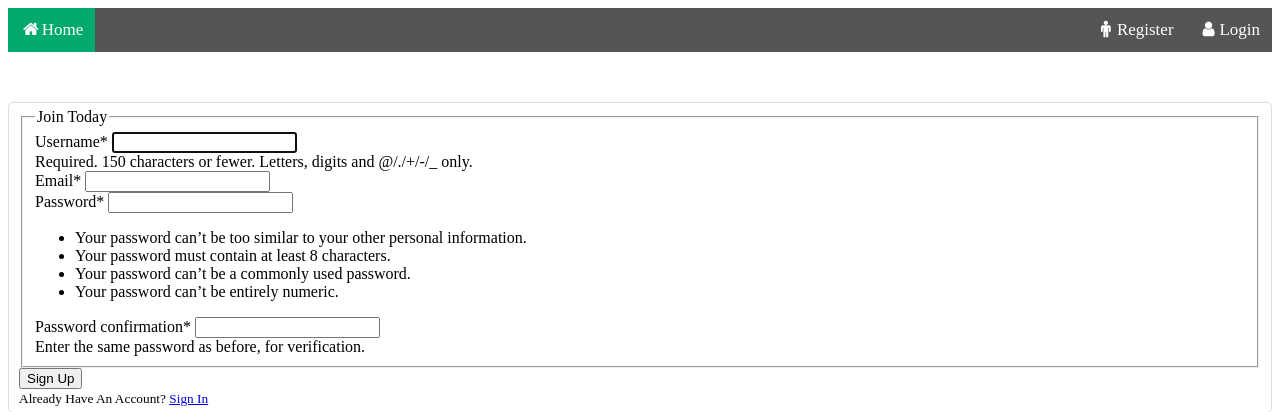
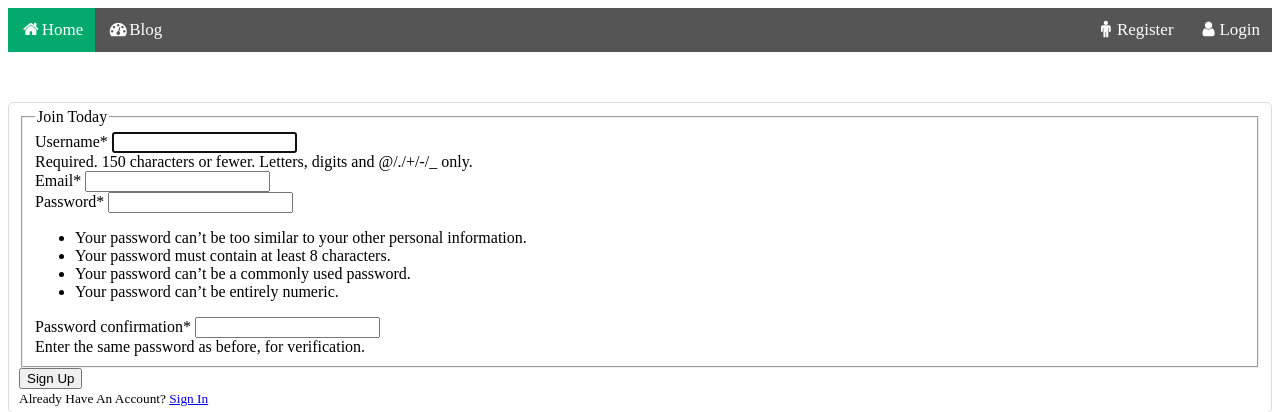
Before and after one commit to justdiyas/first_dj_pjt, a Django app: page /register/ in a window 1280 px wide. Shown: the top 412 px of the page. Run offline with Django 5.2, Linux system fonts and the light colour scheme; some libraries are stand-ins or nearby versions.

Commit message:
Added home view and template

```diff
--- a/justblog/blog/templates/blog/base_blog.html
+++ b/justblog/blog/templates/blog/base_blog.html
@@ -3,7 +3,6 @@
 <html lang="en-US">
 <head>
     <meta charset="UTF-8">
-    <meta name="viewport" content="width=device-width, initial-scale=1">
     {% block title %}
         {% if title %}
             <title>{{ title }}</title>
@@ -16,12 +15,12 @@
 </head>
 <body>
     <div class="navbar">
+        <a class="active" href="{% url 'blog:blog-home' %}"><i class="fa fa-fw fa-home"></i>Home</a>
+        <a href="{% url 'blog:blog-main' %}"><i class="fa fa-fw fa-dashboard"></i>Blog</a>
         {% if user.is_authenticated %}
-            <a class="active" href="{% url 'blog:blog-main' %}"><i class="fa fa-fw fa-home"></i>Home</a>
             <a href="#"><i class="fa fa-fw fa-info"></i>Profile</a>
-            <a href="{% url 'user:user-logout' %}" class="split"><i class="fa fa-fw fa-user"></i>Logout</a>
+            <a href="{% url 'user:user-logout' %}" class="split"><i class="fa fa-fw fa-sign-out"></i>Logout</a>
         {% else %}
-            <a class="active" href="{% url 'blog:blog-main' %}"><i class="fa fa-fw fa-home"></i>Home</a>
             <a href="{% url 'user:user-login' %}" class="split"><i class="fa fa-fw fa-user"></i>Login</a>
             <a href="{% url 'user:user-register' %}" class="split"><i class="fa fa-fw fa-male"></i>Register</a>
         {% endif %}
--- a/justblog/blog/urls.py
+++ b/justblog/blog/urls.py
@@ -3,5 +3,6 @@ from . import views
 
 app_name = 'blog'
 urlpatterns = [
-    path('', views.mainListView.as_view(), name='blog-main'),
+    path('blog/', views.mainListView.as_view(), name='blog-main'),
+    path('', views.home, name='blog-home'),
 ]
--- a/justblog/blog/views.py
+++ b/justblog/blog/views.py
@@ -6,3 +6,7 @@ from .models import Post
 class mainListView(generic.ListView):
     template_name = 'blog/base_blog.html'
     queryset = Post.objects.all()
+
+
+def home(request):
+    return render(request, 'blog/home.html')
--- a/justblog/justblog/settings.py
+++ b/justblog/justblog/settings.py
@@ -128,4 +128,4 @@ DEFAULT_AUTO_FIELD = 'django.db.models.BigAutoField'
 
 CRISPY_TEMPLATE_PACK = 'bootstrap4'
 
-LOGIN_REDIRECT_URL = 'blog:blog-main'
+LOGIN_REDIRECT_URL = 'blog:blog-home'
--- a/justblog/justblog/urls.py
+++ b/justblog/justblog/urls.py
@@ -19,6 +19,6 @@ from django.urls import path, include
 
 urlpatterns = [
     path('admin/', admin.site.urls),
-    path('blog/', include('blog.urls')),
+    path('home/', include('blog.urls')),
     path('register/', include('user.urls')),
 ]
```
Also changed, not shown: justblog/blog/templates/blog/home.html (added, +8 -0 lines), justblog/db.sqlite3.
